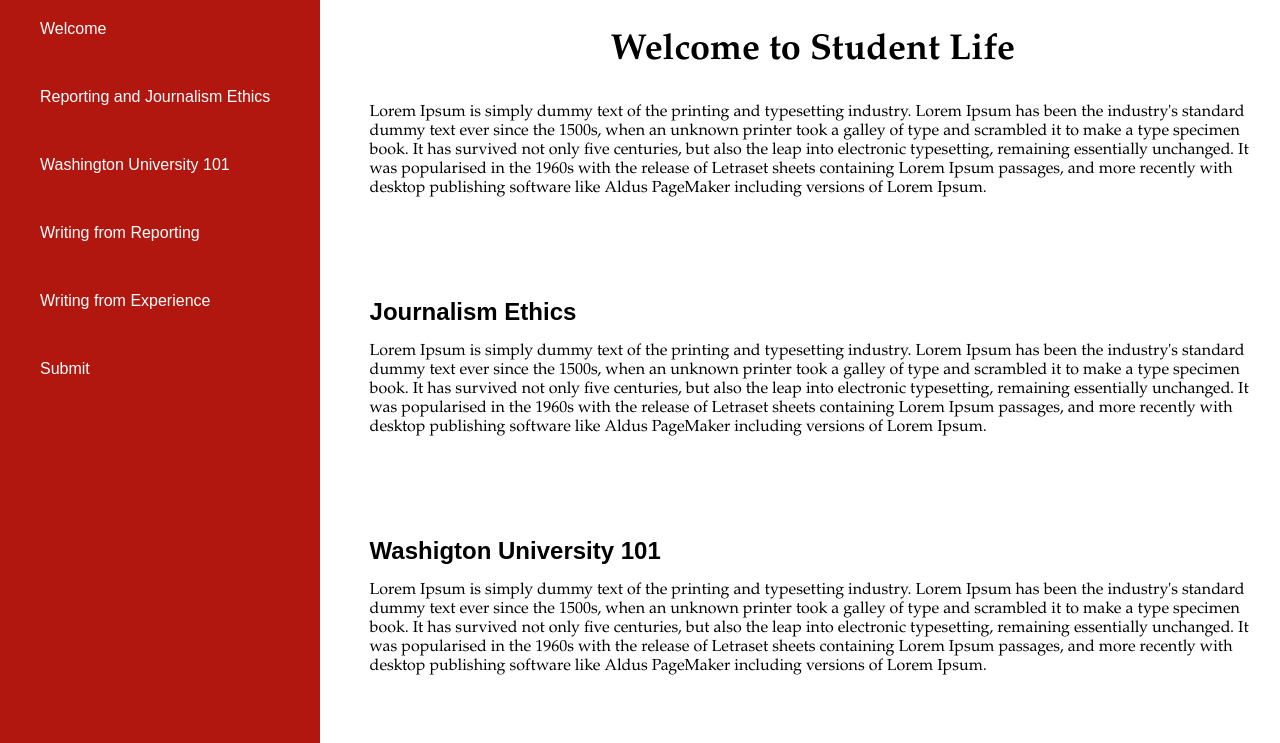
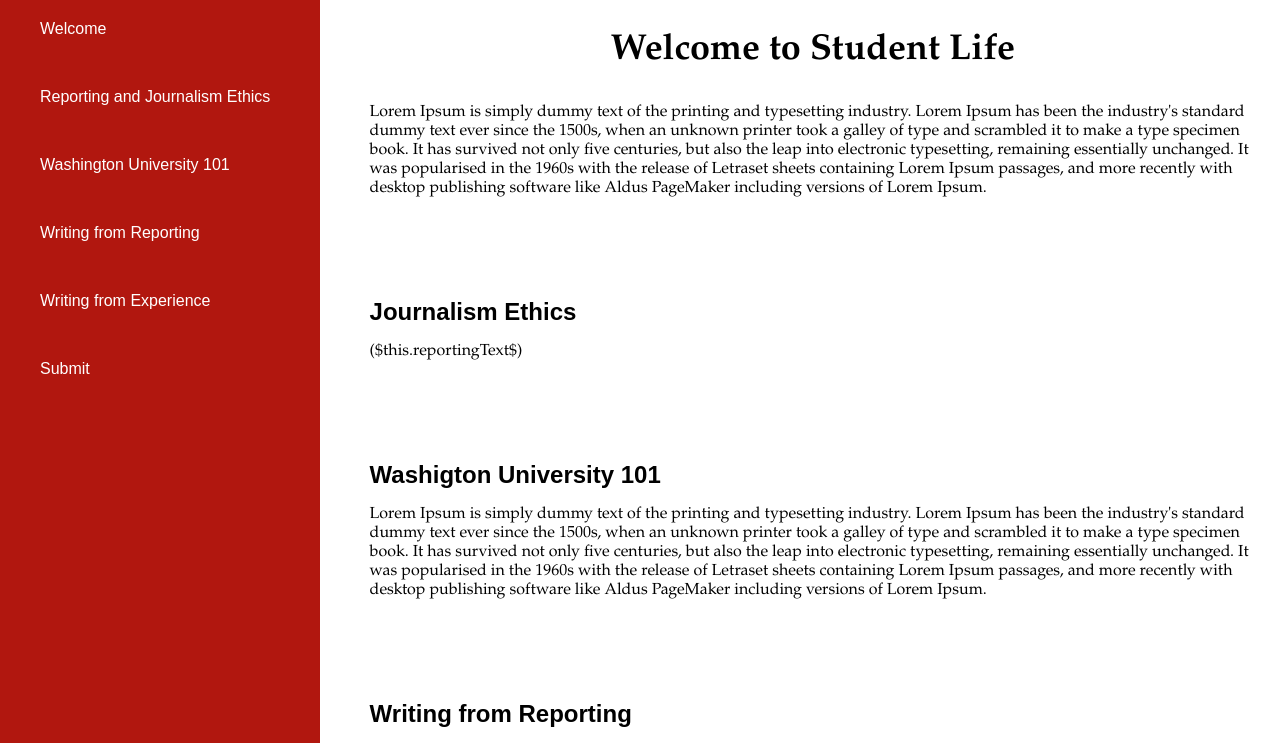
Before and after one commit to emlorraine/studlife-training, a React (Create React App) app in the folder studlife-training/: page / in a window 1280 px wide. Shown: the top 743 px of the page. Built offline with nearby package versions, Linux system fonts and the light colour scheme.

Commit message:
Rearranging

```diff
--- a/studlife-training/src/components/Nav.js
+++ b/studlife-training/src/components/Nav.js
@@ -4,6 +4,8 @@
 import { HashLink as Link } from 'react-router-hash-link';
 import './Nav.css';
 import ReadMoreReact from 'read-more-react';
+import { reportingText } from './text/reportingText.txt';
+
 
 
 class Nav extends Component {
@@ -66,7 +68,7 @@
         <div className="spacer"></div>
         <div ref={this.refEthics}>
           <h2 className = "nav-content-header">Journalism Ethics</h2>
-          <p className = "nav-content">Lorem Ipsum is simply dummy text of the printing and typesetting industry. Lorem Ipsum has been the industry's standard dummy text ever since the 1500s, when an unknown printer took a galley of type and scrambled it to make a type specimen book. It has survived not only five centuries, but also the leap into electronic typesetting, remaining essentially unchanged. It was popularised in the 1960s with the release of Letraset sheets containing Lorem Ipsum passages, and more recently with desktop publishing software like Aldus PageMaker including versions of Lorem Ipsum.</p>
+          <p className = "nav-content">($this.reportingText$)</p>
           </div>
         <div className="spacer"></div>
         <div ref={this.refWashU}>
--- a/studlife-training/src/components/Reporting.js
+++ /dev/null
@@ -1 +0,0 @@
-import React from 'react'
```
Also changed, not shown: studlife-training/src/assets/experienceActivity.txt (renamed from studlife-training/src/components/text/experienceActivity.txt), studlife-training/src/assets/experienceText.txt (renamed from studlife-training/src/components/text/experienceText.txt), studlife-training/src/assets/newsActivity.txt (renamed from studlife-training/src/components/text/newsActivity.txt), studlife-training/src/assets/newsText.txt (renamed from studlife-training/src/components/text/newsText.txt), studlife-training/src/assets/reportingActivity.txt (renamed from studlife-training/src/components/text/reportingActivity.txt), studlife-training/src/assets/reportingText.txt (renamed from studlife-training/src/components/text/reportingText.txt), studlife-training/src/assets/washUActivity.txt (renamed from studlife-training/src/components/text/washUActivity.txt), studlife-training/src/assets/washUText.txt (renamed from studlife-training/src/components/text/washUText.txt).
